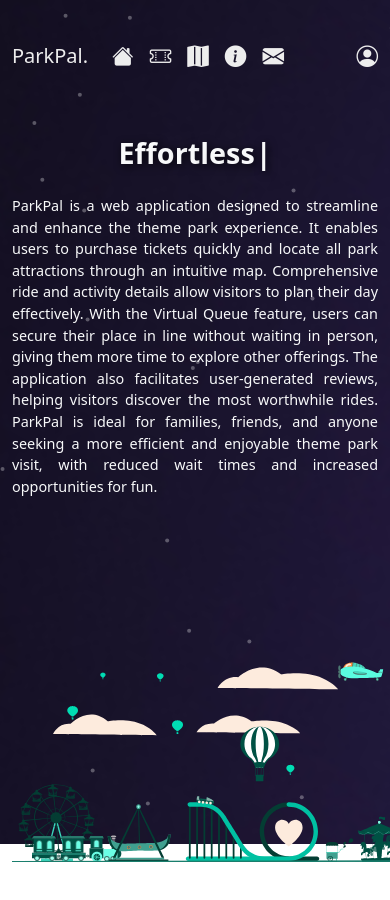
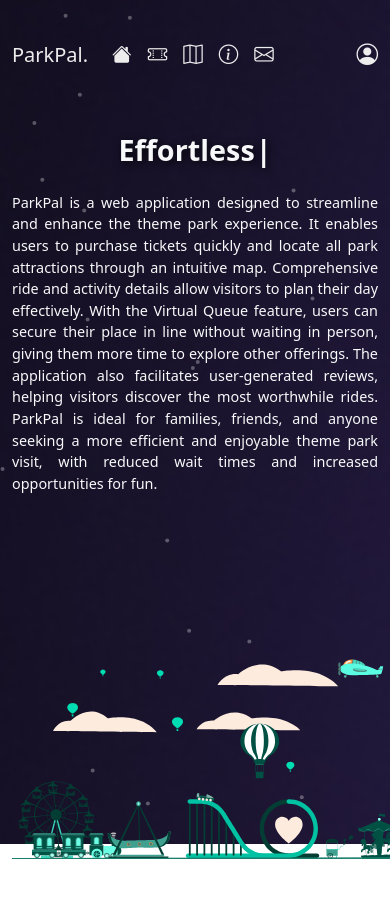
Before and after one commit to Almoghairi/ParkPal, a React (Create React App) app in the folder my_app/: page / in a window 390 px wide. Shown: the top 900 px of the page. Built offline with nearby package versions, Linux system fonts and the light colour scheme.

Commit message:
size fix

```diff
--- a/my_app/src/App.js
+++ b/my_app/src/App.js
@@ -55,32 +55,48 @@ function App() {
         <Navbar expand="lg" variant="dark">
           <Container>
             <Navbar.Brand className='light-text'>ParkPal.</Navbar.Brand>
-              <Nav className="me-auto flex-row justify-content-around" activeKey={currentTab} onSelect={(key) => navigate(`/${key}`)}>
+            <Nav className="me-auto flex-row justify-content-around" activeKey={currentTab} onSelect={(key) => navigate(`/${key}`)}>
               <Nav.Link eventKey="home" className="light-text">
                 <span className="d-none d-lg-inline">Home</span>
-                <i className="bi bi-house-fill d-inline d-lg-none fs-4 px-2"></i>
+                <i
+                  className={`bi ${currentTab === 'home' ? 'bi-house-fill' : 'bi-house'} d-inline d-lg-none px-2`}
+                  style={{ fontSize: 'clamp(1rem, 5vw, 2rem)' }}
+                ></i>
               </Nav.Link>
 
               <Nav.Link eventKey="ticket" className="light-text">
                 <span className="d-none d-lg-inline">Buy Ticket</span>
-                <i className="bi bi-ticket-perforated d-inline d-lg-none fs-4 px-2"></i>
+                <i
+                  className={`bi ${currentTab === 'ticket' ? 'bi-ticket-perforated-fill' : 'bi-ticket-perforated'} d-inline d-lg-none px-2`}
+                  style={{ fontSize: 'clamp(1rem, 5vw, 2rem)' }}
+                ></i>
               </Nav.Link>
 
               <Nav.Link eventKey="map" className="light-text">
                 <span className="d-none d-lg-inline">Map</span>
-                <i className="bi bi-map-fill d-inline d-lg-none fs-4 px-2"></i>
+                <i
+                  className={`bi ${currentTab === 'map' ? 'bi-map-fill' : 'bi-map'} d-inline d-lg-none px-2`}
+                  style={{ fontSize: 'clamp(1rem, 5vw, 2rem)' }}
+                ></i>
               </Nav.Link>
 
               <Nav.Link eventKey="info" className="light-text">
                 <span className="d-none d-lg-inline">Rides Info</span>
-                <i className="bi bi-info-circle-fill d-inline d-lg-none fs-4 px-2"></i>
+                <i
+                  className={`bi ${currentTab === 'info' ? 'bi-info-circle-fill' : 'bi-info-circle'} d-inline d-lg-none px-2`}
+                  style={{ fontSize: 'clamp(1rem, 5vw, 2rem)' }}
+                ></i>
               </Nav.Link>
 
               <Nav.Link eventKey="contact" className="light-text">
                 <span className="d-none d-lg-inline">Contact</span>
-                <i className="bi bi-envelope-fill d-inline d-lg-none fs-4 px-2"></i>
+                <i
+                  className={`bi ${currentTab === 'contact' ? 'bi-envelope-fill' : 'bi-envelope'} d-inline d-lg-none px-2`}
+                  style={{ fontSize: 'clamp(1rem, 5vw, 2rem)' }}
+                ></i>
               </Nav.Link>
-              </Nav>
+            </Nav>
+
               <Nav.Link
                 className="light-text"
                 onClick={() => navigate(authPath)}
```
